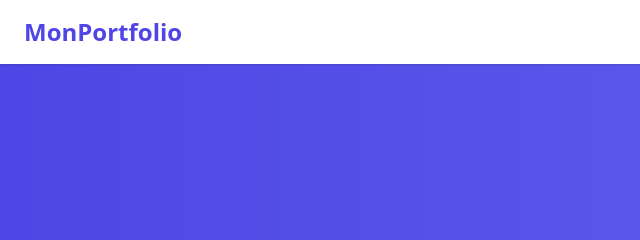
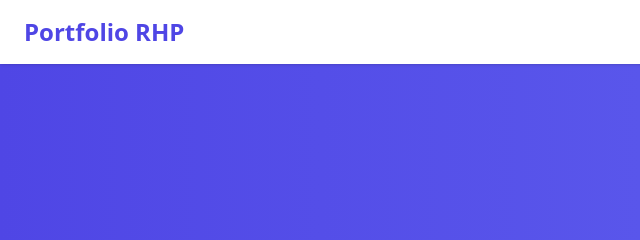
Before and after one commit to Patrick-hp16/ePorfolio, a plain HTML site: page index.html in a window 1280 px wide. Shown: the top 240 px of the page, 0-640 px from the left. Drawn offline with nearby package versions, Linux system fonts and the light colour scheme.

Commit message:
Update index.html

```diff
--- a/index.html
+++ b/index.html
@@ -3,7 +3,7 @@
 <head>
   <meta charset="UTF-8" />
   <meta name="viewport" content="width=device-width, initial-scale=1.0" />
-  <title>Portfolio Moderne</title>
+  <title>Portfolio Patrick</title>
   <script src="https://cdn.tailwindcss.com"></script>
   <script>
     tailwind.config = {
@@ -23,7 +23,7 @@
   <!-- Navigation responsive -->
   <header class="fixed top-0 w-full bg-white shadow z-50">
     <div class="container mx-auto flex justify-between items-center py-4 px-6">
-      <h1 class="text-2xl font-bold text-primary">MonPortfolio</h1>
+      <h1 class="text-2xl font-bold text-primary">Portfolio RHP</h1>
       <div class="md:hidden">
         <button id="menu-btn" class="text-primary focus:outline-none">
           <svg class="w-6 h-6" fill="none" stroke="currentColor" viewBox="0 0 24 24">
```
